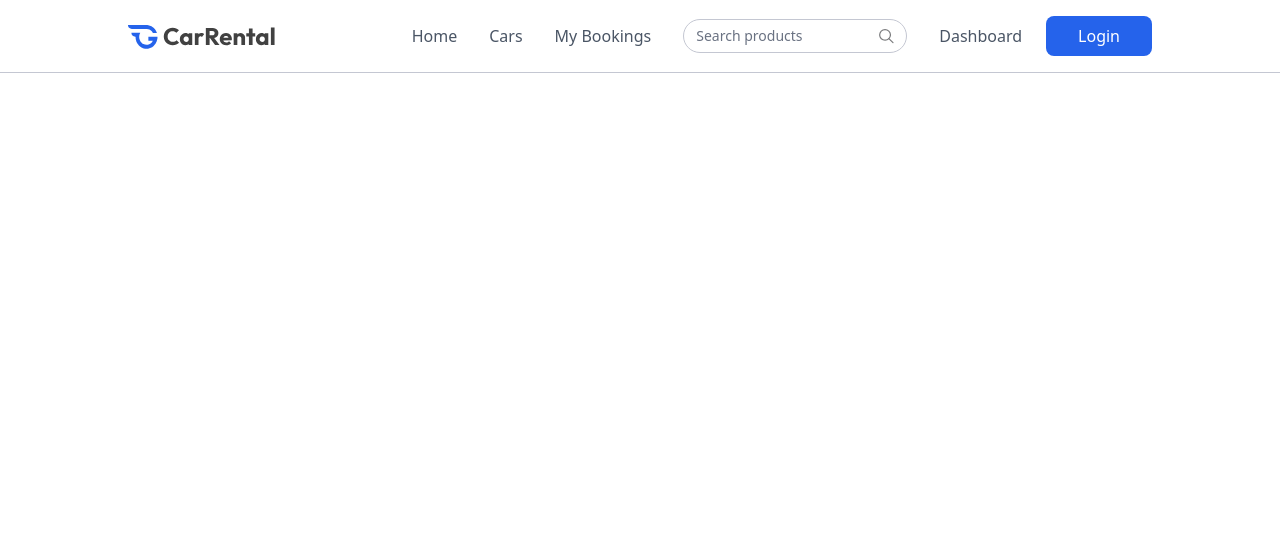
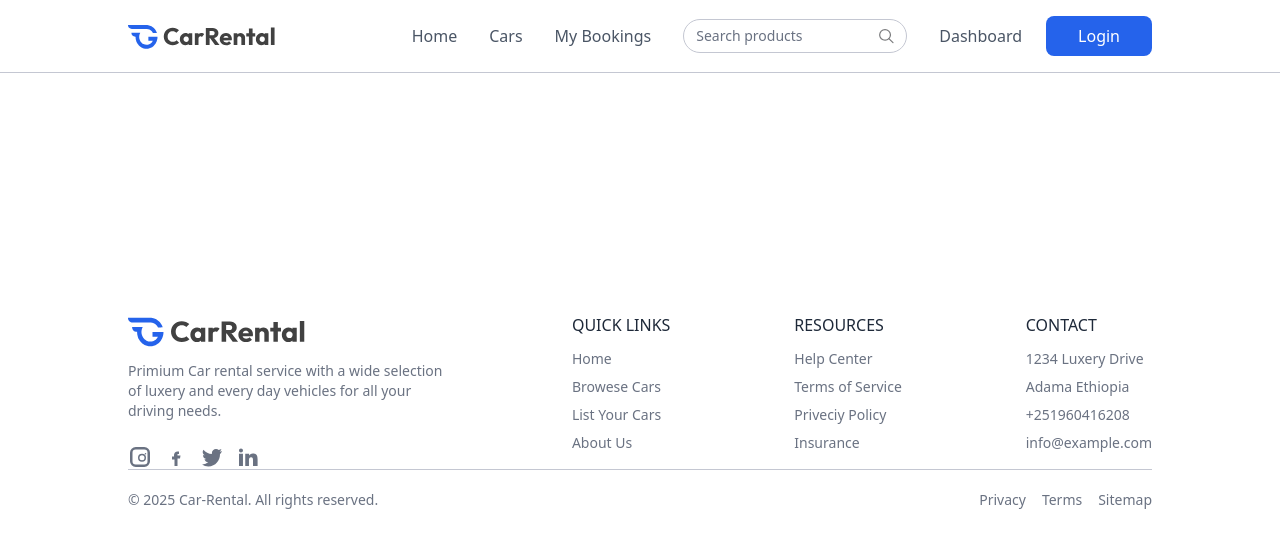
Before and after one commit to Chala751/car-rental, a React (Vite) app: page /my-bookings in a window 1280 px wide. Shown: the top 548 px of the page. Built offline with nearby package versions, Linux system fonts and the light colour scheme.

Commit message:
footer added

```diff
--- a/src/App.jsx
+++ b/src/App.jsx
@@ -5,6 +5,7 @@
 import CarDetails from './pages/CarDetails'
 import Cars from './pages/Cars'
 import MyBookings from './pages/MyBookings'
+import Footer from './components/Footer'
 
 const App = () => {
   const [showLogin, setShowLogin]=useState(false)
@@ -19,6 +20,8 @@
         <Route path='/cars' element={<Cars/>}/>
         <Route path='/my-bookings' element={<MyBookings/>}/>
       </Routes>
+
+      {!isOwnerPath && <Footer/>}
     </>
   )
 }
--- /dev/null
+++ b/src/components/Footer.jsx
@@ -0,0 +1,76 @@
+import React from 'react'
+import { assets } from '../assets/assets'
+
+const Footer = () => {
+  return (
+    <div className='text-gray-500 mt-60 text-sm px-6 md:px-16 lg:px-24 xl:px-32'>
+            <div className='flex flex-wrap justify-between items-start gap-8 border-borderColor border-b'>
+                <div >
+                    <img src={assets.logo} alt="logo" className=' h-8 md:h-9' />
+                    <p className='max-w-80 mt-3'>
+                        Primium Car rental service with a wide selection of luxery and every day vehicles for all your driving needs.
+                    </p>
+                    <div className='flex items-center gap-3 mt-6'>
+                        {/* Instagram */}
+                        <svg className="w-6 h-6" fill="currentColor" viewBox="0 0 24 24">
+                            <path d="M7.75 2A5.75 5.75 0 002 7.75v8.5A5.75 5.75 0 007.75 22h8.5A5.75 5.75 0 0022 16.25v-8.5A5.75 5.75 0 0016.25 2h-8.5zM4.5 7.75A3.25 3.25 0 017.75 4.5h8.5a3.25 3.25 0 013.25 3.25v8.5a3.25 3.25 0 01-3.25 3.25h-8.5a3.25 3.25 0 01-3.25-3.25v-8.5zm9.5 1a4 4 0 11-4 4 4 4 0 014-4zm0 1.5a2.5 2.5 0 102.5 2.5 2.5 2.5 0 00-2.5-2.5zm3.5-.75a.75.75 0 11.75-.75.75.75 0 01-.75.75z" />
+                        </svg>
+                        {/* Facebook */}
+                        <svg className="w-6 h-6" fill="currentColor" viewBox="0 0 24 24">
+                            <path d="M13.5 9H15V6.5h-1.5c-1.933 0-3.5 1.567-3.5 3.5v1.5H8v3h2.5V21h3v-7.5H16l.5-3h-3z" />
+                        </svg>
+                        {/* Twitter */}
+                        <svg className="w-6 h-6" fill="currentColor" viewBox="0 0 24 24">
+                            <path d="M22 5.92a8.2 8.2 0 01-2.36.65A4.1 4.1 0 0021.4 4a8.27 8.27 0 01-2.6 1A4.14 4.14 0 0016 4a4.15 4.15 0 00-4.15 4.15c0 .32.04.64.1.94a11.75 11.75 0 01-8.52-4.32 4.14 4.14 0 001.29 5.54A4.1 4.1 0 013 10v.05a4.15 4.15 0 003.33 4.07 4.12 4.12 0 01-1.87.07 4.16 4.16 0 003.88 2.89A8.33 8.33 0 012 19.56a11.72 11.72 0 006.29 1.84c7.55 0 11.68-6.25 11.68-11.67 0-.18 0-.35-.01-.53A8.18 8.18 0 0022 5.92z" />
+                        </svg>
+                        {/* LinkedIn */}
+                        <svg className="w-6 h-6" fill="currentColor" viewBox="0 0 24 24">
+                            <path d="M4.98 3.5C3.88 3.5 3 4.38 3 5.48c0 1.1.88 1.98 1.98 1.98h.02c1.1 0 1.98-.88 1.98-1.98C6.98 4.38 6.1 3.5 4.98 3.5zM3 8.75h3.96V21H3V8.75zm6.25 0h3.8v1.68h.05c.53-.98 1.82-2.02 3.75-2.02 4.01 0 4.75 2.64 4.75 6.07V21H17v-5.63c0-1.34-.03-3.07-1.88-3.07-1.88 0-2.17 1.47-2.17 2.98V21H9.25V8.75z" />
+                        </svg>
+                    </div>
+                </div>
+
+                <div>
+                    <h2 className='text-base font-medium text-gray-800 uppercase'>QUICK LINKS</h2>
+                    <ul className='mt-3 flex flex-col gap-2 text-sm'>
+                        <li><a href="#">Home</a></li>
+                        <li><a href="#">Browese Cars</a></li>
+                        <li><a href="#">List Your Cars</a></li>
+                        <li><a href="#">About Us</a></li>
+                    </ul>
+                </div>
+
+                <div>
+                    <h2 className='text-base font-medium text-gray-800 uppercase'>Resources</h2>
+                    <ul className='mt-3 flex flex-col gap-2 text-sm'>
+                        <li><a href="#">Help Center</a></li>
+                        <li><a href="#">Terms of Service</a></li>
+                        <li><a href="#">Priveciy Policy</a></li>
+                        <li><a href="#">Insurance</a></li>
+                    </ul>
+                </div>
+
+                <div>
+                    <h2 className='text-base font-medium text-gray-800 uppercase'>Contact</h2>
+                    <ul className='mt-3 flex flex-col gap-2 text-sm'>
+                        <li>1234 Luxery Drive</li>
+                        <li>Adama Ethiopia </li>
+                        <li>+251960416208</li>
+                        <li>info@example.com</li>
+                    </ul>
+                </div>
+
+            </div>
+            <div className='flex flex-col md:flex-row gap-2 items-center justify-between py-5'>
+                <p>© {new Date().getFullYear()} Car-Rental. All rights reserved.</p>
+                <ul className='flex items-center gap-4'>
+                    <li><a href="#">Privacy</a></li>
+                    <li><a href="#">Terms</a></li>
+                    <li><a href="#">Sitemap</a></li>
+                </ul>
+            </div>
+        </div>
+  )
+}
+
+export default Footer
```
